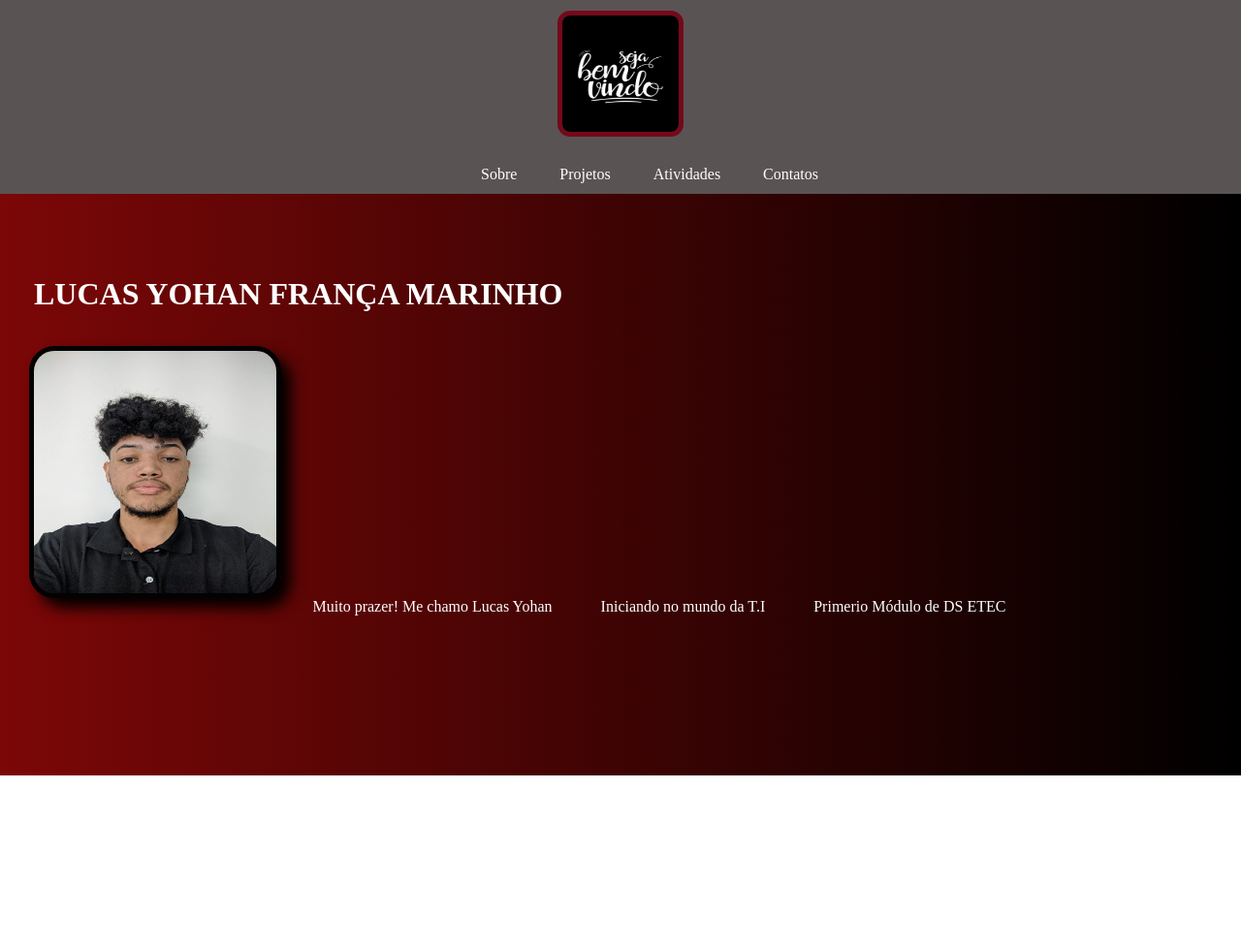
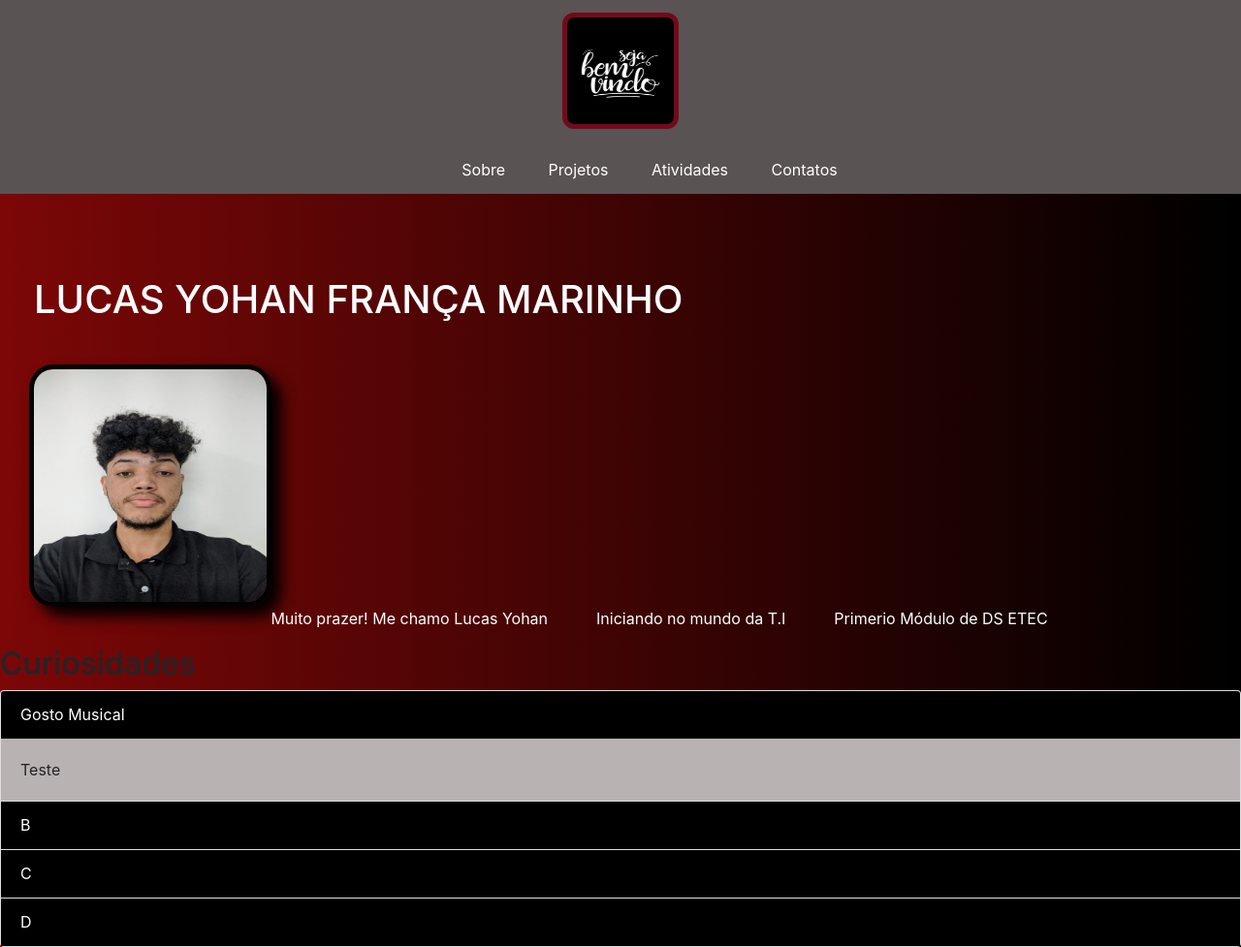
Before and after one commit to LucasYohan/Portef-lio, a plain HTML site: page index.html in a window 1280 px wide. Shown: the whole page at 97% size. Before the commit the page ends 800 px from the top, so only its background shows below. Drawn offline with nearby package versions, Linux system fonts and the light colour scheme.

Commit message:
collapso

```diff
--- a/css/style.css
+++ b/css/style.css
@@ -85,3 +85,16 @@ main div p {
     display: flex;
     justify-content: center;
 }
+
+.accordion {
+    padding-left: 10px 15px;
+}
+
+.card-header {
+    background-color: black;
+    color: white;
+}
+
+.card-body {
+    background-color: rgb(185, 178, 178);
+}
--- a/index.html
+++ b/index.html
@@ -3,7 +3,11 @@
 <head>
     <meta charset="UTF-8">
     <meta name="viewport" content="width=device-width, initial-scale=1.0">
+    <link rel="stylesheet" href="https://stackpath.bootstrapcdn.com/bootstrap/4.1.3/css/bootstrap.min.css" integrity="sha384-MCw98/SFnGE8fJT3GXwEOngsV7Zt27NXFoaoApmYm81iuXoPkFOJwJ8ERdknLPMO" crossorigin="anonymous">
     <link rel="stylesheet" href="./css/style.css">
+    <script src="https://code.jquery.com/jquery-3.3.1.slim.min.js" integrity="sha384-q8i/X+965DzO0rT7abK41JStQIAqVgRVzpbzo5smXKp4YfRvH+8abtTE1Pi6jizo" crossorigin="anonymous"></script>
+<script src="https://cdnjs.cloudflare.com/ajax/libs/popper.js/1.14.3/umd/popper.min.js" integrity="sha384-ZMP7rVo3mIykV+2+9J3UJ46jBk0WLaUAdn689aCwoqbBJiSnjAK/l8WvCWPIPm49" crossorigin="anonymous"></script>
+<script src="https://stackpath.bootstrapcdn.com/bootstrap/4.1.3/js/bootstrap.min.js" integrity="sha384-ChfqqxuZUCnJSK3+MXmPNIyE6ZbWh2IMqE241rYiqJxyMiZ6OW/JmZQ5stwEULTy" crossorigin="anonymous"></script>
     <title>Portifólio</title>
 </head>
 <body>
@@ -30,5 +34,61 @@
             <p>Primerio Módulo de DS ETEC</p>
         </div>
     </main>
+
+<h2>Curiosidades</h2>
+<div class="accordion" id="accordionExample">
+
+    <div class="card">
+      <div class="card-header" id="headingOne" data-toggle="collapse" data-target="#collapseOne" aria-expanded="true" aria-controls="collapseOne">
+            Gosto Musical
+      </div>
+
+      <div id="collapseOne" class="collapse show" aria-labelledby="headingOne" data-parent="#accordionExample">
+        <div class="card-body">
+          Teste
+        </div>
+      </div>
+    </div>
+
+
+
+    <div class="card">
+      <div class="card-header" id="headingTwo" data-toggle="collapse" data-target="#collapseTwo" aria-expanded="false" aria-controls="collapseTwo">
+           B
+      </div>
+      <div id="collapseTwo" class="collapse" aria-labelledby="headingTwo" data-parent="#accordionExample">
+        <div class="card-body">
+          Teste2
+        </div>
+      </div>
+    </div>
+
+
+
+    <div class="card">
+      <div class="card-header" id="headingThree" data-toggle="collapse" data-target="#collapseThree" aria-expanded="false" aria-controls="collapseThree">
+            C
+      </div>
+      <div id="collapseThree" class="collapse" aria-labelledby="headingThree" data-parent="#accordionExample">
+        <div class="card-body">
+          Teste3
+        </div>
+      </div>
+    </div>
+
+    <div class="card">
+        <div class="card-header" id="headingFour"data-toggle="collapse" data-target="#collapseFour" aria-expanded="false" aria-controls="collapseFour">
+              D
+        </div>
+        <div id="collapseFour" class="collapse" aria-labelledby="headingFour" data-parent="#accordionExample">
+          <div class="card-body">
+            Teste4
+          </div>
+        </div>
+      </div>
+    </div>
+
+
+
 </body>
 </html>
```
